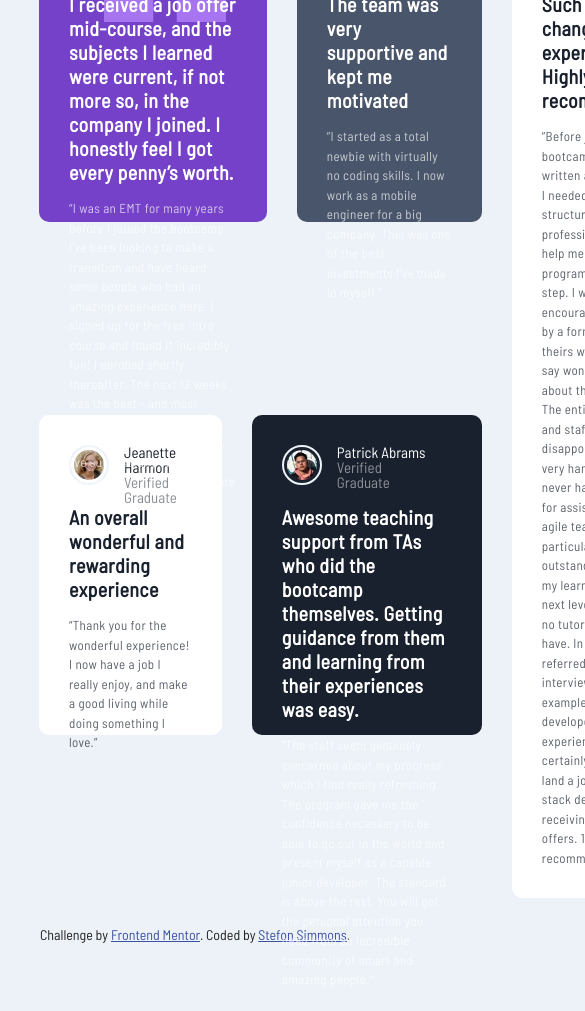
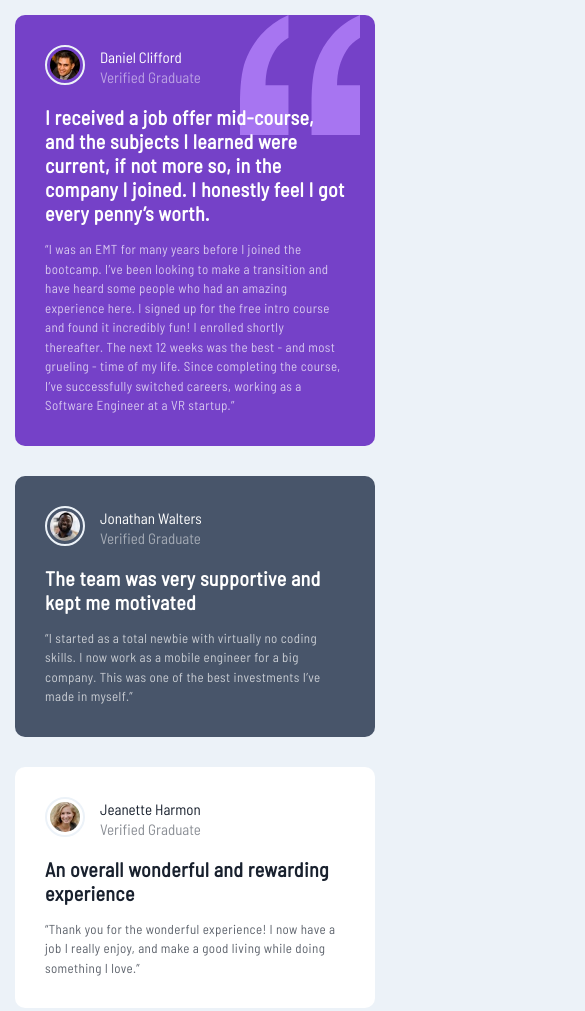
Before and after one commit to StefonSimmons/frontend_testimonial, a plain HTML site: page index.html in a window 390 px wide. Shown: the top 1011 px of the page, 585 px wide, since content can reach past the window. Before the commit the page ends 990 px from the top, so only its background shows below. Drawn offline with Linux system fonts and the light colour scheme.

Commit message:
tablet mobile view

```diff
--- a/styles/style.scss
+++ b/styles/style.scss
@@ -21,6 +21,7 @@ $white: hsl(0, 0%, 100%);
       border: $light-grey-blue solid 2px;
       padding: 3px;
       width: 30px;
+
     }
     & .name-title-section{
       display: flex;
@@ -29,6 +30,7 @@ $white: hsl(0, 0%, 100%);
       margin: 0 15px 15px 15px;
       font-size: 15px;
       height: 45px;
+      z-index: 2;
 
       & h2{
         opacity: .5;
@@ -60,6 +62,13 @@ body{
   justify-content: center;
   height: 100vh;
   background-color: $light-grey-blue;
+  @media (max-width: 1275px){
+    height: auto;
+    padding: 30px;
+  }
+  @media (max-width: 575px){
+    padding: 15px
+  }
 }
 
 .container-grid{
@@ -68,9 +77,18 @@ body{
   gap: 30px;
   width: 80%;
   margin-bottom: 30px;
+  height: auto;
+
+  @media (max-width: 1275px){
+    grid-template-columns: repeat(3, 1fr);
   }
-
-.review-block{
+  @media (max-width: 775px){
+    grid-template-columns: 100%;
+  }
+  @media (max-width: 575px){
+    width: 100%;
+  }
+  & .review-block{
     display: flex;
     flex-direction: column;
     justify-content: flex-start;
@@ -78,19 +96,34 @@ body{
     padding: 30px;
     height: 260px;
     @include reviewBlock();
+    @media (max-width: 900px){
+      height: 325px
+    }
+    @media (max-width: 775px){
+      height: fit-content
+    }
 
     &.review-one{
       grid-column: 1/span 2;
       background-color: $kinda-violet;
       color: $white;
       position: relative;
+
+      @media (max-width: 775px){
+        grid-column: 1;
+      }
       & .big-quote{
         position: absolute;
         right: 18%;
         top: 0;
         z-index: 1;
-      height: 120px;
+        width: 120px;
+        @media (max-width: 575px){
+          right: 15px;
+          height: 120px
         }
+      }
+
     }
     &.review-two{
       background-color: $dark-grey-blue;
@@ -104,6 +137,9 @@ body{
       grid-column: 2/span 2;
       background-color: $blackish-blue;
       color: $white;
+      @media (max-width: 775px){
+        grid-column: 1;
+      }
     }
     &.review-five{
       grid-column: 4;
@@ -112,6 +148,15 @@ body{
       box-sizing: border-box;
       background-color: $white;
       color: $blackish-blue;
+      @media (max-width: 1275px){
+        grid-column: 1/span 3;
+        grid-row: 3;
+      }
+      @media (max-width: 775px){
+        grid-column: 1;
+        grid-row: 5
+      }
     }
 
   }
+}
```
Also changed, not shown: styles/style.css, 1 other file. Lines whose indentation alone changed are shown as unchanged.
